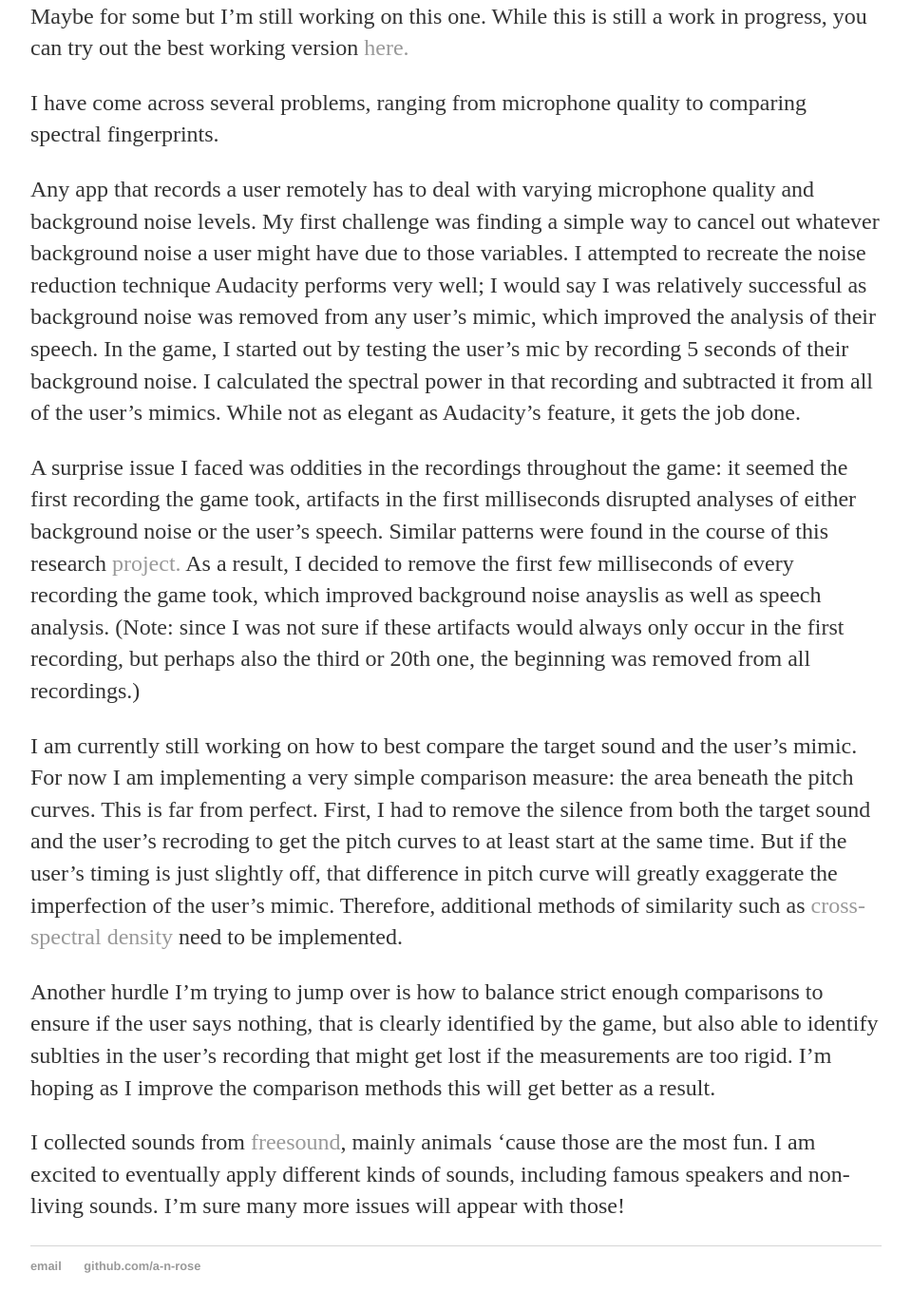
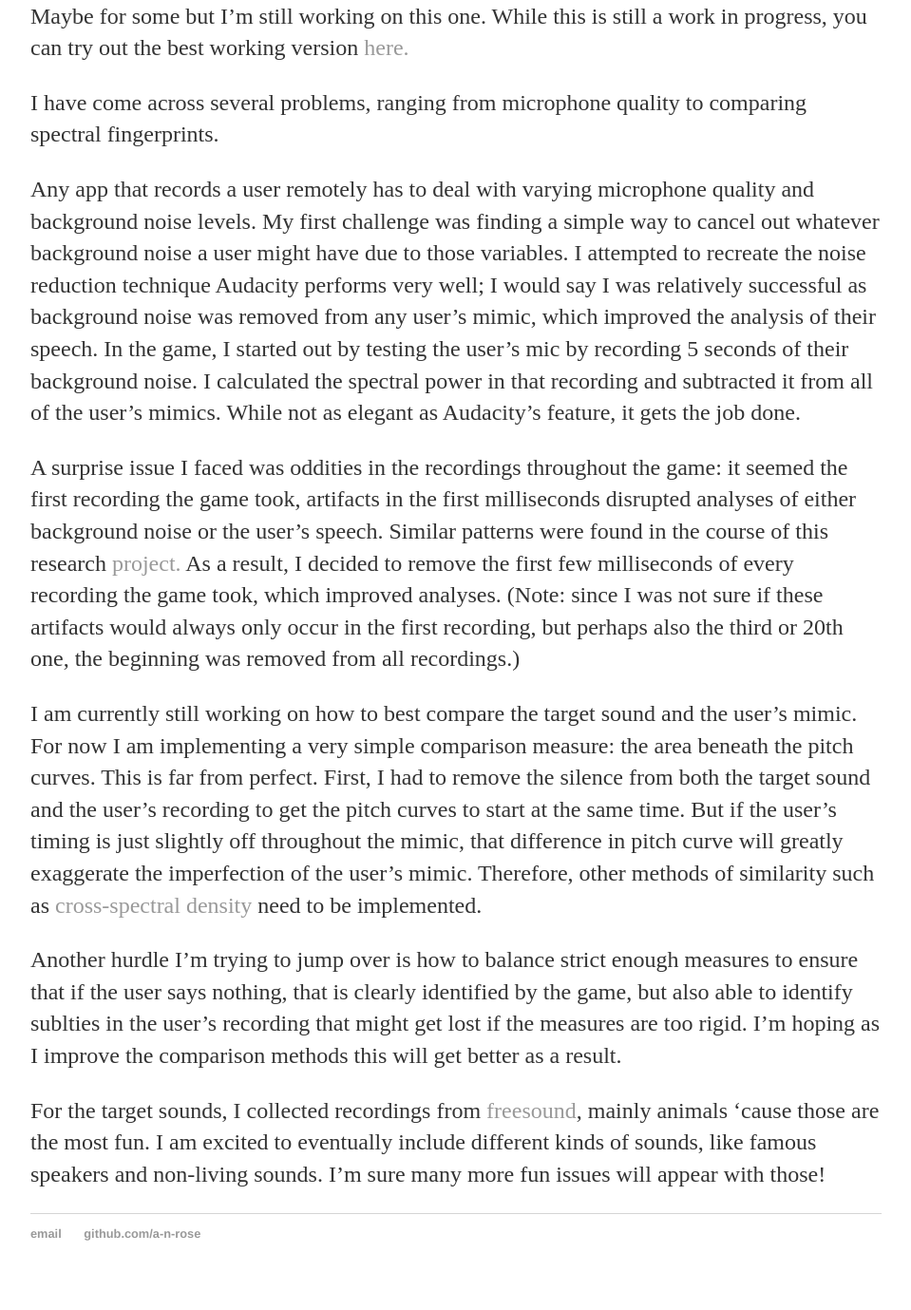
Before and after one commit to a-n-rose/a-n-rose.github.io, a Jekyll site: the page built from _posts/2018-08-01-mimic-master.md, in a window 1280 px wide and 1400 px high, scrolled down 544 px. Shown: the top 1379 px of the window at 95% size, without its empty margins (160-1119 px from the left). Built offline with Jekyll 4.4.1, drawn with Linux system fonts in a browser that asks for light colours.

Commit message:
small edits

```diff
--- a/_posts/2018-08-01-mimic-master.md
+++ b/_posts/2018-08-01-mimic-master.md
@@ -12,10 +12,10 @@
 
 Any app that records a user remotely has to deal with varying microphone quality and background noise levels. My first challenge was finding a simple way to cancel out whatever background noise a user might have due to those variables. I attempted to recreate the noise reduction technique Audacity performs very well; I would say I was relatively successful as background noise was removed from any user's mimic, which improved the analysis of their speech. In the game, I started out by testing the user's mic by recording 5 seconds of their background noise. I calculated the spectral power in that recording and subtracted it from all of the user's mimics. While not as elegant as Audacity's feature, it gets the job done.
 
-A surprise issue I faced was oddities in the recordings throughout the game: it seemed the first recording the game took, artifacts in the first milliseconds disrupted analyses of either background noise or the user's speech. Similar patterns were found in the course of this research <a href="https://www.ncbi.nlm.nih.gov/pmc/articles/PMC5426841/pdf/sensors-17-00917.pdf">project.</a> As a result, I decided to remove the first few milliseconds of every recording the game took, which improved background noise anayslis as well as speech analysis. (Note: since I was not sure if these artifacts would always only occur in the first recording, but perhaps also the third or 20th one, the beginning was removed from all recordings.)
+A surprise issue I faced was oddities in the recordings throughout the game: it seemed the first recording the game took, artifacts in the first milliseconds disrupted analyses of either background noise or the user's speech. Similar patterns were found in the course of this research <a href="https://www.ncbi.nlm.nih.gov/pmc/articles/PMC5426841/pdf/sensors-17-00917.pdf">project.</a> As a result, I decided to remove the first few milliseconds of every recording the game took, which improved analyses. (Note: since I was not sure if these artifacts would always only occur in the first recording, but perhaps also the third or 20th one, the beginning was removed from all recordings.)
 
-I am currently still working on how to best compare the target sound and the user's mimic. For now I am implementing a very simple comparison measure: the area beneath the pitch curves. This is far from perfect. First, I had to remove the silence from both the target sound and the user's recroding to get the pitch curves to at least start at the same time. But if the user's timing is just slightly off, that difference in pitch curve will greatly exaggerate the imperfection of the user's mimic. Therefore, additional methods of similarity such as <a href="https://stackoverflow.com/questions/21647120/how-to-use-the-cross-spectral-density-to-calculate-the-phase-shift-of-two-relate">cross-spectral density</a> need to be implemented.
+I am currently still working on how to best compare the target sound and the user's mimic. For now I am implementing a very simple comparison measure: the area beneath the pitch curves. This is far from perfect. First, I had to remove the silence from both the target sound and the user's recording to get the pitch curves to start at the same time. But if the user's timing is just slightly off throughout the mimic, that difference in pitch curve will greatly exaggerate the imperfection of the user's mimic. Therefore, other methods of similarity such as <a href="https://stackoverflow.com/questions/21647120/how-to-use-the-cross-spectral-density-to-calculate-the-phase-shift-of-two-relate">cross-spectral density</a> need to be implemented.
 
-Another hurdle I'm trying to jump over is how to balance strict enough comparisons to ensure if the user says nothing, that is clearly identified by the game, but also able to identify sublties in the user's recording that might get lost if the measurements are too rigid. I'm hoping as I improve the comparison methods this will get better as a result.
+Another hurdle I'm trying to jump over is how to balance strict enough measures to ensure that if the user says nothing, that is clearly identified by the game, but also able to identify sublties in the user's recording that might get lost if the measures are too rigid. I'm hoping as I improve the comparison methods this will get better as a result.
 
-I collected sounds from <a href="https://freesound.org/">freesound</a>, mainly animals 'cause those are the most fun. I am excited to eventually apply different kinds of sounds, including famous speakers and non-living sounds. I'm sure many more issues will appear with those!
+For the target sounds, I collected recordings from <a href="https://freesound.org/">freesound</a>, mainly animals 'cause those are the most fun. I am excited to eventually include different kinds of sounds, like famous speakers and non-living sounds. I'm sure many more fun issues will appear with those!
```
